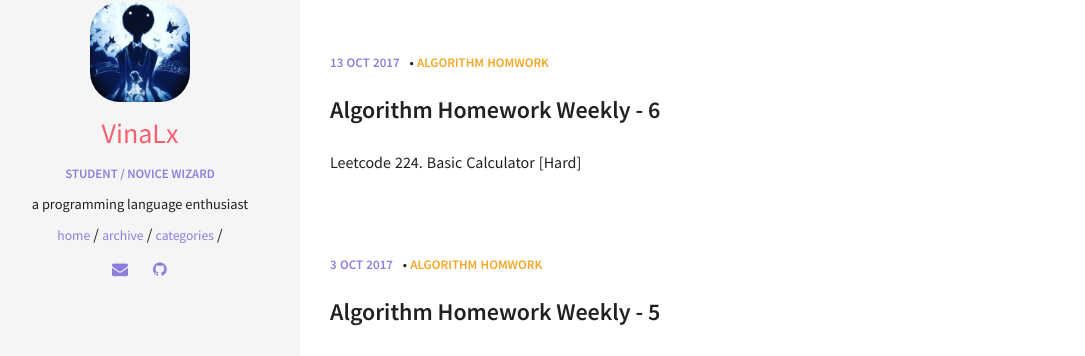
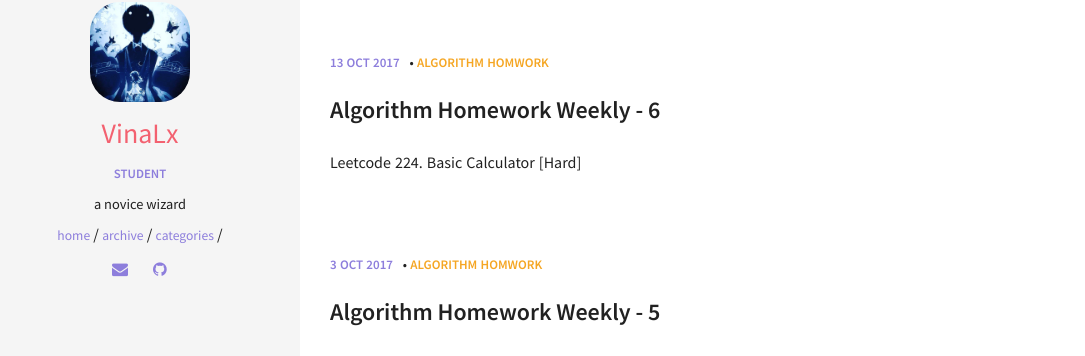
Before and after one commit to VinaLx/VinaLx.github.io, a Jekyll site: the page built from index.html, in a window 1280 px wide. Shown: the part 1830-2186 px from the top of the page, without its empty margins (20-1105 px from the left). Built offline with Jekyll 4.4.1, drawn with Linux system fonts in a browser that asks for light colours; some web fonts are replaced.

Commit message:
change bio

```diff
--- a/_config.yml
+++ b/_config.yml
@@ -35,8 +35,8 @@ kramdown:
 owner:
   name: VinaLx
   avatar: avatar.jpeg
-  job: student / novice wizard
-  bio: a programming language enthusiast
+  job: student
+  bio: a novice wizard
   email: vinaleux@gmail.com
   disqus-shortname:
   twitter: #username
```
